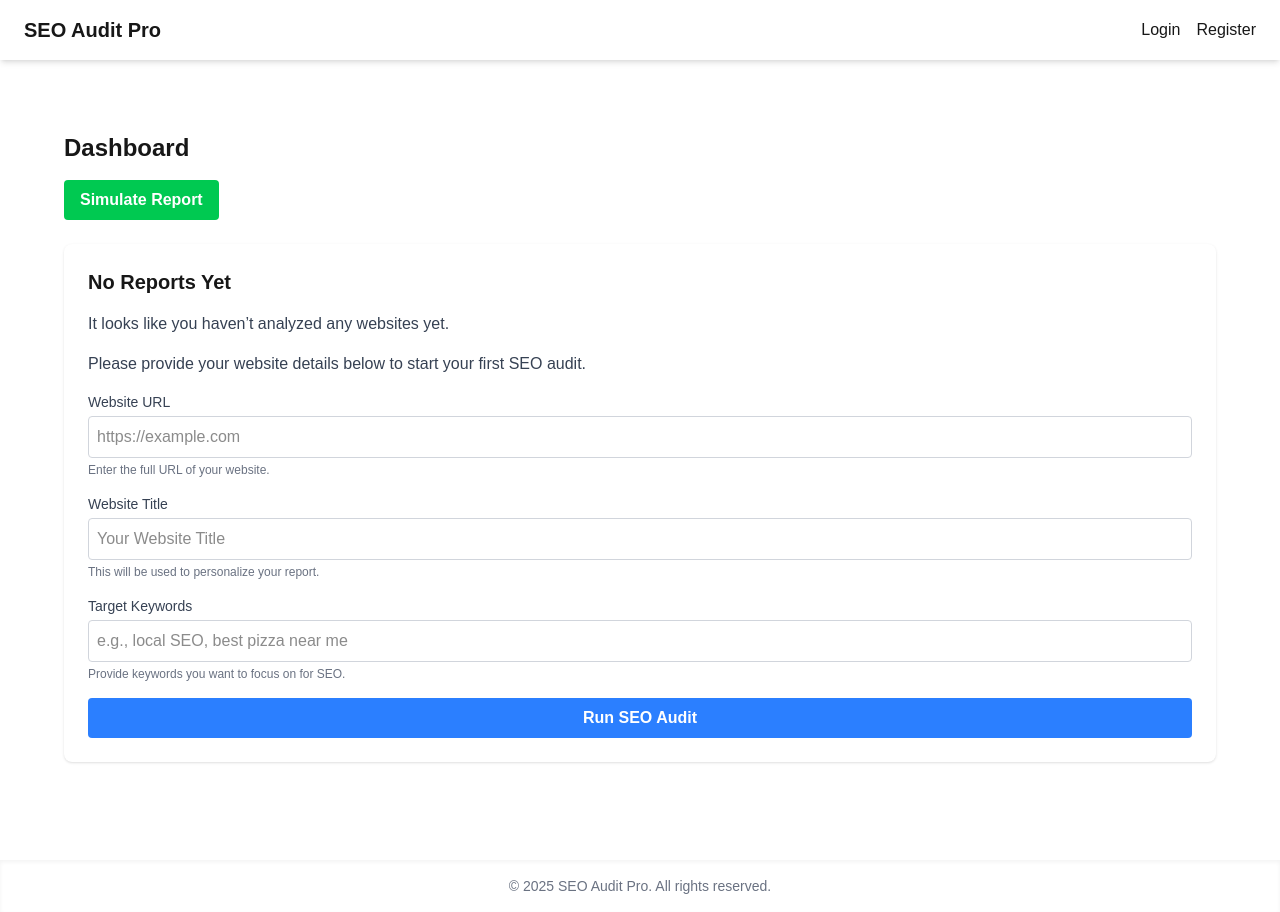
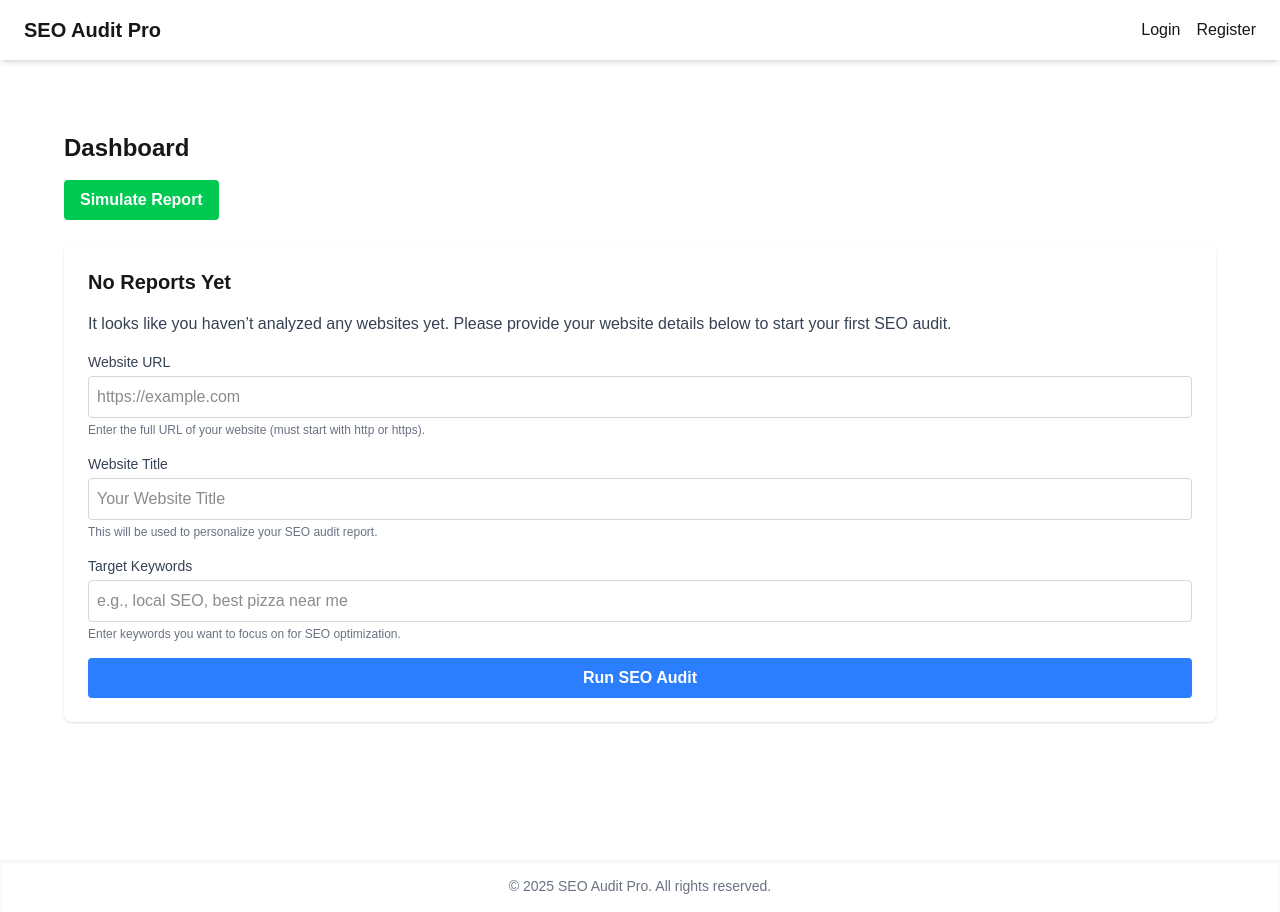
Before and after one commit to PeteLight/seo-audit, a Next.js app: page /dashboard in a window 1280 px wide. Built offline with nearby package versions, Linux system fonts and the light colour scheme.

Commit message:
added error handling on user input

```diff
--- a/src/app/dashboard/page.tsx
+++ b/src/app/dashboard/page.tsx
@@ -1,8 +1,8 @@
 'use client';
 
+import { FormEvent, useState } from 'react';
+import Link from 'next/link';
 import { useAuth } from '@/context/AuthContext';
-import Link from 'next/link';
-import { useState } from 'react';
 
 interface Report {
   id: number;
@@ -14,9 +14,19 @@ interface Report {
 
 export default function DashboardPage() {
   const { user } = useAuth();
+  // State for mock reports
   const [reports, setReports] = useState<Report[]>([]);
 
-  // Define a mock report for testing
+  // Form input state for a new SEO audit
+  const [websiteUrl, setWebsiteUrl] = useState('');
+  const [websiteTitle, setWebsiteTitle] = useState('');
+  const [targetKeywords, setTargetKeywords] = useState('');
+
+  // Local state for error and success messages
+  const [error, setError] = useState('');
+  const [success, setSuccess] = useState('');
+
+  // A mock report to simulate successful API response
   const mockReport: Report = {
     id: 1,
     overallScore: 78,
@@ -26,14 +36,43 @@ export default function DashboardPage() {
       'Improve image optimization and reduce server response time.',
   };
 
+  // Handle form submission for running a new SEO audit
+  const handleAuditSubmit = async (e: FormEvent) => {
+    e.preventDefault();
+    // Clear previous messages
+    setError('');
+    setSuccess('');
+
+    try {
+      // Validate that the URL starts with "http" or "https"
+      if (!websiteUrl.startsWith('http')) {
+        throw new Error(
+          'Please enter a valid URL (must start with http or https).'
+        );
+      }
+      // Simulate an API call with a delay (replace with real API call later)
+      await new Promise((resolve) => setTimeout(resolve, 500));
+
+      // Simulate a successful audit by setting the mock report
+      setReports([mockReport]);
+      setSuccess('SEO audit has been run successfully!');
+    } catch (err: unknown) {
+      if (err instanceof Error) {
+        setError(err.message);
+      } else {
+        setError('An unexpected error occurred.');
+      }
+    }
+  };
+
   return (
     <div className="flex-grow p-6">
       <h1 className="mb-4 text-2xl font-semibold">Dashboard</h1>
       {user && (
-        <p className="mb-4 text-lg">Welcome, {user.name || user.email}!</p>
+        <p className="mb-6 text-lg">Welcome, {user.name || user.email}!</p>
       )}
 
-      {/* Button to simulate report data */}
+      {/* Button to simulate a report (for quick testing) */}
       <div className="mb-6">
         <button
           onClick={() => setReports([mockReport])}
@@ -43,17 +82,19 @@ export default function DashboardPage() {
       </div>
 
       {reports.length === 0 ? (
-        // New users (no reports) view
+        // New Users (No Reports): Show the website details form
         <section className="p-6 bg-white rounded-lg shadow">
           <h2 className="mb-4 text-xl font-bold">No Reports Yet</h2>
           <p className="mb-4 text-gray-700">
-            It looks like you haven’t analyzed any websites yet.
+            It looks like you haven’t analyzed any websites yet. Please provide
+            your website details below to start your first SEO audit.
           </p>
-          <p className="mb-4 text-gray-700">
-            Please provide your website details below to start your first SEO
-            audit.
-          </p>
-          <form className="space-y-4">
+
+          {/* Display error and success messages */}
+          {error && <p className="mb-2 text-sm text-red-600">{error}</p>}
+          {success && <p className="mb-2 text-sm text-green-600">{success}</p>}
+
+          <form onSubmit={handleAuditSubmit} className="space-y-4">
             <div>
               <label
                 htmlFor="websiteUrl"
@@ -64,11 +105,14 @@ export default function DashboardPage() {
                 id="websiteUrl"
                 type="url"
                 placeholder="https://example.com"
+                value={websiteUrl}
+                onChange={(e) => setWebsiteUrl(e.target.value)}
                 className="mt-1 w-full rounded border border-gray-300 p-2 focus:outline-none focus:ring-2 focus:ring-blue-400"
                 required
               />
               <p className="mt-1 text-xs text-gray-500">
-                Enter the full URL of your website.
+                Enter the full URL of your website (must start with http or
+                https).
               </p>
             </div>
             <div>
@@ -81,11 +125,13 @@ export default function DashboardPage() {
                 id="websiteTitle"
                 type="text"
                 placeholder="Your Website Title"
+                value={websiteTitle}
+                onChange={(e) => setWebsiteTitle(e.target.value)}
                 className="mt-1 w-full rounded border border-gray-300 p-2 focus:outline-none focus:ring-2 focus:ring-blue-400"
                 required
               />
               <p className="mt-1 text-xs text-gray-500">
-                This will be used to personalize your report.
+                This will be used to personalize your SEO audit report.
               </p>
             </div>
             <div>
@@ -98,10 +144,12 @@ export default function DashboardPage() {
                 id="targetKeywords"
                 type="text"
                 placeholder="e.g., local SEO, best pizza near me"
+                value={targetKeywords}
+                onChange={(e) => setTargetKeywords(e.target.value)}
                 className="mt-1 w-full rounded border border-gray-300 p-2 focus:outline-none focus:ring-2 focus:ring-blue-400"
               />
               <p className="mt-1 text-xs text-gray-500">
-                Provide keywords you want to focus on for SEO.
+                Enter keywords you want to focus on for SEO optimization.
               </p>
             </div>
             <button
@@ -112,9 +160,8 @@ export default function DashboardPage() {
           </form>
         </section>
       ) : (
-        // Existing users (with reports) view
+        // Existing Users (With Reports): Show the latest report overview and navigation cards
         <>
-          {/* Latest Report Overview at the Top */}
           <section className="mb-8 p-6 bg-white rounded-lg shadow">
             <h2 className="mb-4 text-xl font-bold">Latest Report Overview</h2>
             <div className="grid grid-cols-1 gap-4 md:grid-cols-2">
@@ -142,8 +189,6 @@ export default function DashboardPage() {
               </span>
             </div>
           </section>
-
-          {/* Navigation Cards */}
           <div className="grid grid-cols-1 gap-6 md:grid-cols-2 lg:grid-cols-3">
             <Link
               href="/dashboard/audits"
--- a/src/context/AuthContext.tsx
+++ b/src/context/AuthContext.tsx
@@ -1,20 +1,25 @@
 'use client';
 
-import React, { createContext, useState, useContext, ReactNode } from 'react';
+import React, {
+  createContext,
+  useState,
+  useContext,
+  useEffect,
+  ReactNode,
+} from 'react';
 
 export interface User {
-  id: string; // Unique identifier for the user
-  email: string; // User's email address
-  name?: string; // User's display name (optional)
-  businessName: string; // Name of the business the user represents
-  websiteURL: string; // Primary website for the business
-  location: string; // Business location (city, state, country, etc.)
-  businessType: string; // Type of business (e.g., Sole Trader, LLC)
-  role?: 'user' | 'admin'; // Optional role property for access levels
-  registrationDate?: string; // ISO date string for when the user registered
-  subscriptionPlan?: string; // E.g., Free, Pro, Enterprise (if applicable)
+  id?: string;
+  email: string;
+  name?: string;
+  businessName?: string;
+  websiteURL?: string;
+  location?: string;
+  businessType?: string;
+  role?: 'user' | 'admin';
+  registrationDate?: string;
+  subscriptionPlan?: string;
   preferences?: {
-    // Optional preferences object for settings
     theme?: 'light' | 'dark';
     language?: string;
     notificationsEnabled?: boolean;
@@ -32,15 +37,22 @@ const AuthContext = createContext<AuthContextType | undefined>(undefined);
 export function AuthProvider({ children }: { children: ReactNode }) {
   const [user, setUser] = useState<User | null>(null);
 
+  // On mount, try to rehydrate user from localStorage
+  useEffect(() => {
+    const storedUser = localStorage.getItem('user');
+    if (storedUser) {
+      setUser(JSON.parse(storedUser));
+    }
+  }, []);
+
   const login = (userData: User) => {
-    // Optionally store user data to localStorage or cookies here
     setUser(userData);
+    localStorage.setItem('user', JSON.stringify(userData));
   };
 
   const logout = () => {
-    // Clear any persisted user data if stored
-    // For example: localStorage.removeItem('user');
     setUser(null);
+    localStorage.removeItem('user');
   };
 
   return (
```
